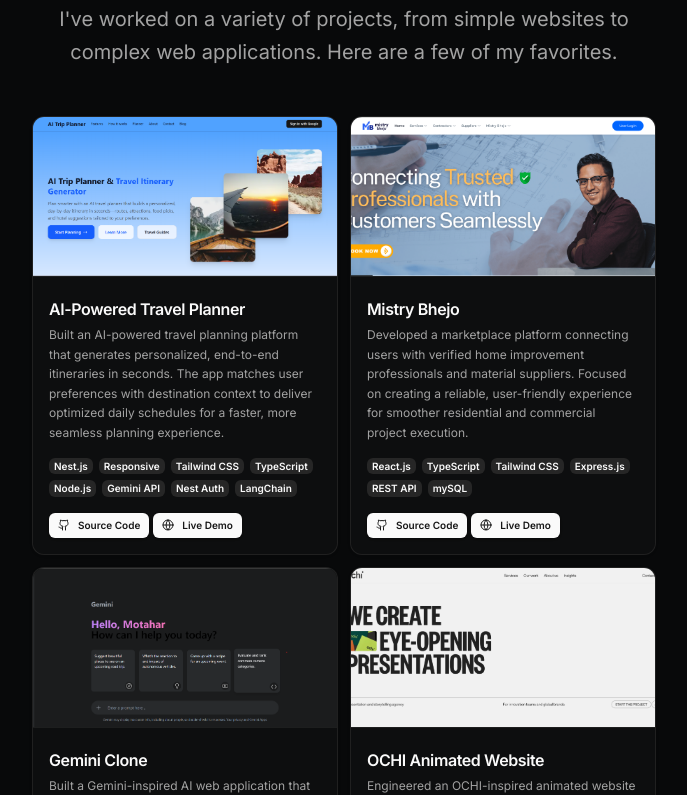
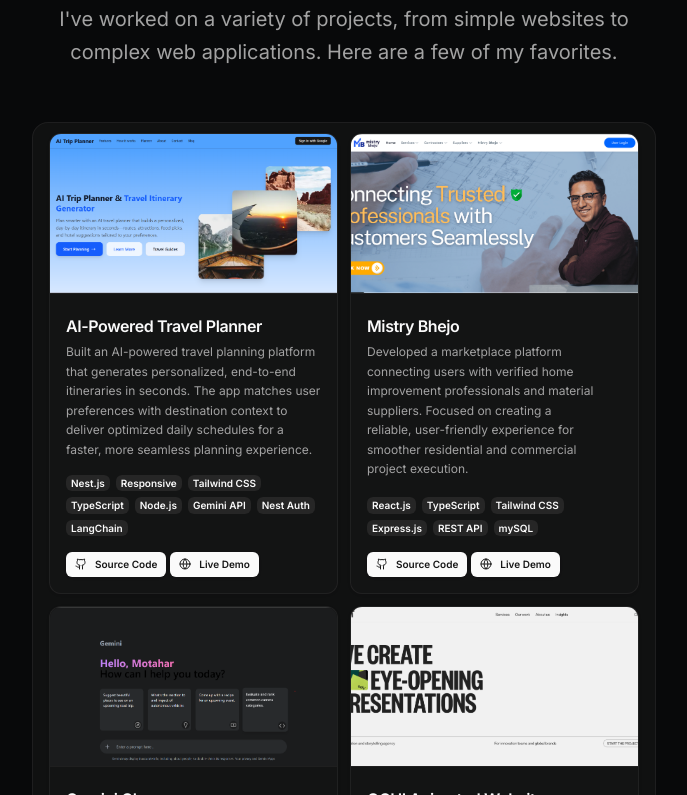
Before and after one commit to MOTAHAR124/Portfolio, a Next.js app: page / in a window 1280 px wide. Shown: the part 1965-2760 px from the top of the page, without its empty margins (296-983 px from the left). Built offline with nearby package versions, Linux system fonts and the light colour scheme.

Commit message:
added cards group background

```diff
--- a/src/app/(app)/page.tsx
+++ b/src/app/(app)/page.tsx
@@ -164,7 +164,8 @@ export default async function Page() {
               </div>
             </div>
           </BlurFade>
-          <div className="grid grid-cols-1 gap-3 sm:grid-cols-2 max-w-200 mx-auto">
+          <div className="mx-3 mt-8 rounded-2xl border border-border/70 bg-muted/30 p-3 sm:mx-auto sm:mt-10 sm:max-w-[52rem] sm:p-4">
+            <div className="grid grid-cols-1 gap-3 sm:grid-cols-2">
               {projects.map((project, id) => {
                 const demoLink =
                   project.links?.find((item) => item.type === "demo")?.url ?? "";
@@ -187,6 +188,7 @@ export default async function Page() {
                   </BlurFade>
                 );
               })}
+            </div>
           </div>
         </div>
       </section>
```
Also changed, not shown: note.txt. Lines whose indentation alone changed are shown as unchanged.
